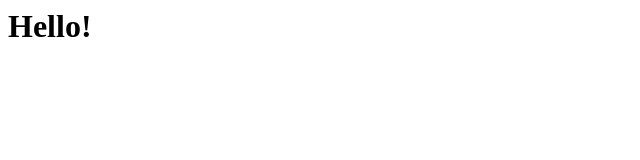
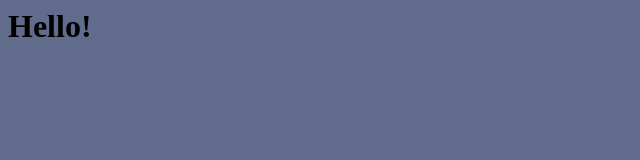
Before and after one commit to arnoldDevin/Website, a plain HTML site: page index.html in a window 1280 px wide. Shown: the whole page, without its empty margins (0-640 px from the left). Drawn offline with Linux system fonts and the light colour scheme.

Commit message:
Update background color

```diff
--- a/index.html
+++ b/index.html
@@ -1 +1,11 @@
+<body bgcolor="#616c8d">
 <h1>Hello!</h1>
+
+
+
+
+
+
+
+
+</body>
```
